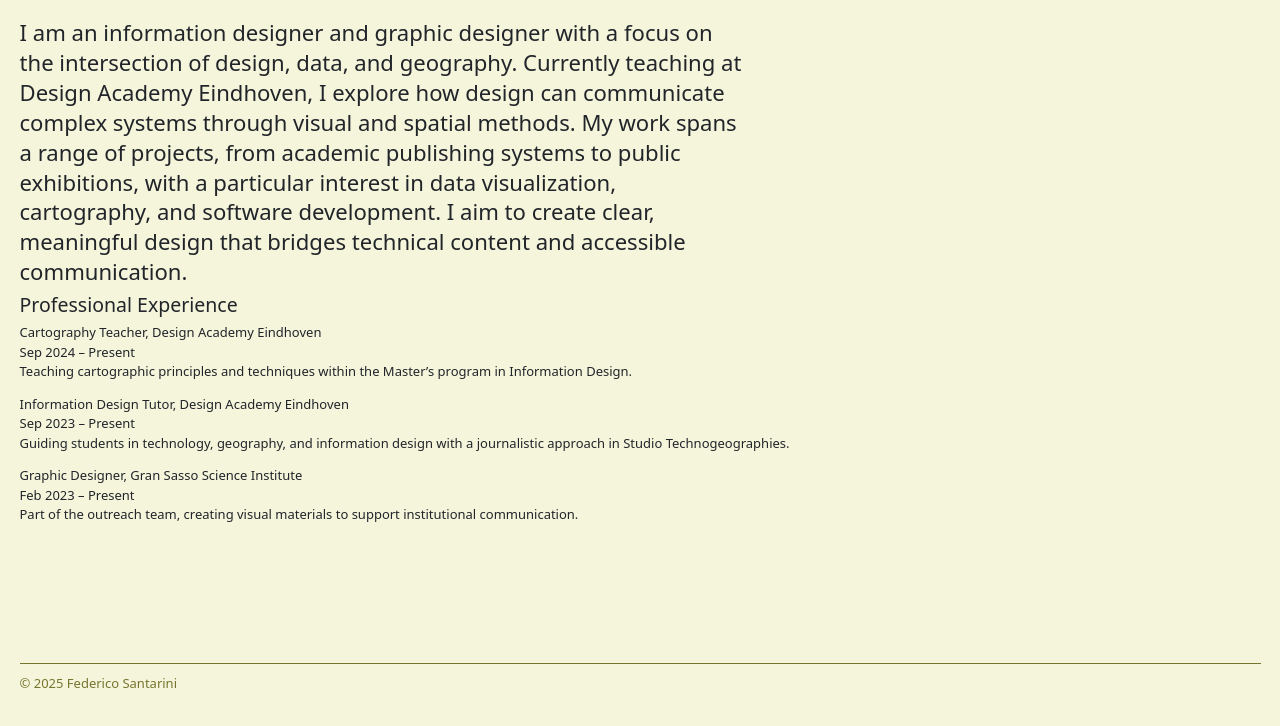
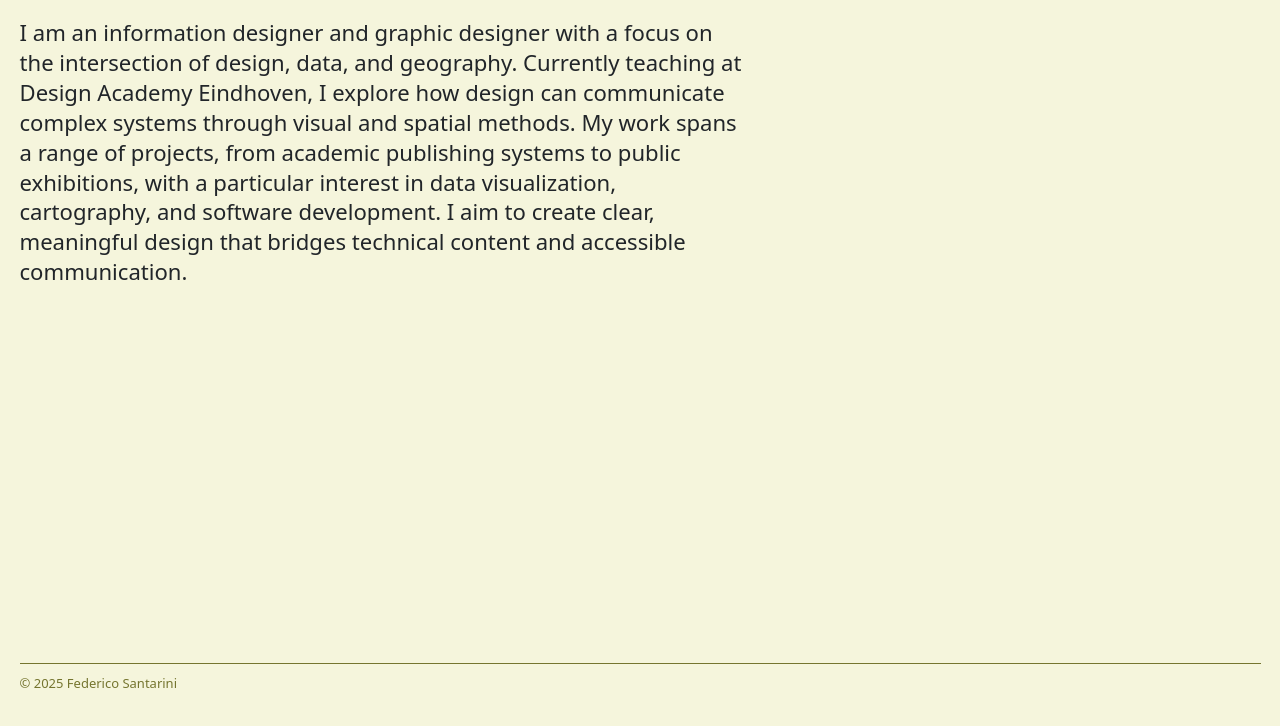
Before and after one commit to federico-santarini/lektorPorfolioBuild, a plain HTML site: page about/index.html in a window 1280 px wide. Shown: the part 64-790 px from the top of the page. Drawn offline with nearby package versions, Linux system fonts and the light colour scheme; a script that the page names is missing.

Commit message:
modified about

```diff
--- a/about/index.html
+++ b/about/index.html
@@ -51,28 +51,6 @@
     </h3>
 </div>
 
-<div class="section">
-    <h4>Professional Experience</h4>
-
-    <div class="job">
-      <div class="job-title">Cartography Teacher, Design Academy Eindhoven</div>
-      <div class="date">Sep 2024 – Present</div>
-      <p>Teaching cartographic principles and techniques within the Master’s program in Information Design.</p>
-    </div>
-
-    <div class="job">
-      <div class="job-title">Information Design Tutor, Design Academy Eindhoven</div>
-      <div class="date">Sep 2023 – Present</div>
-      <p>Guiding students in technology, geography, and information design with a journalistic approach in Studio Technogeographies.</p>
-    </div>
-
-    <div class="job">
-      <div class="job-title">Graphic Designer, Gran Sasso Science Institute</div>
-      <div class="date">Feb 2023 – Present</div>
-      <p>Part of the outreach team, creating visual materials to support institutional communication.</p>
-    </div>
-</div>
-
       </main>
 
       <footer class="container-fluid p-4" >
```
Also changed, not shown: 1 other file.
